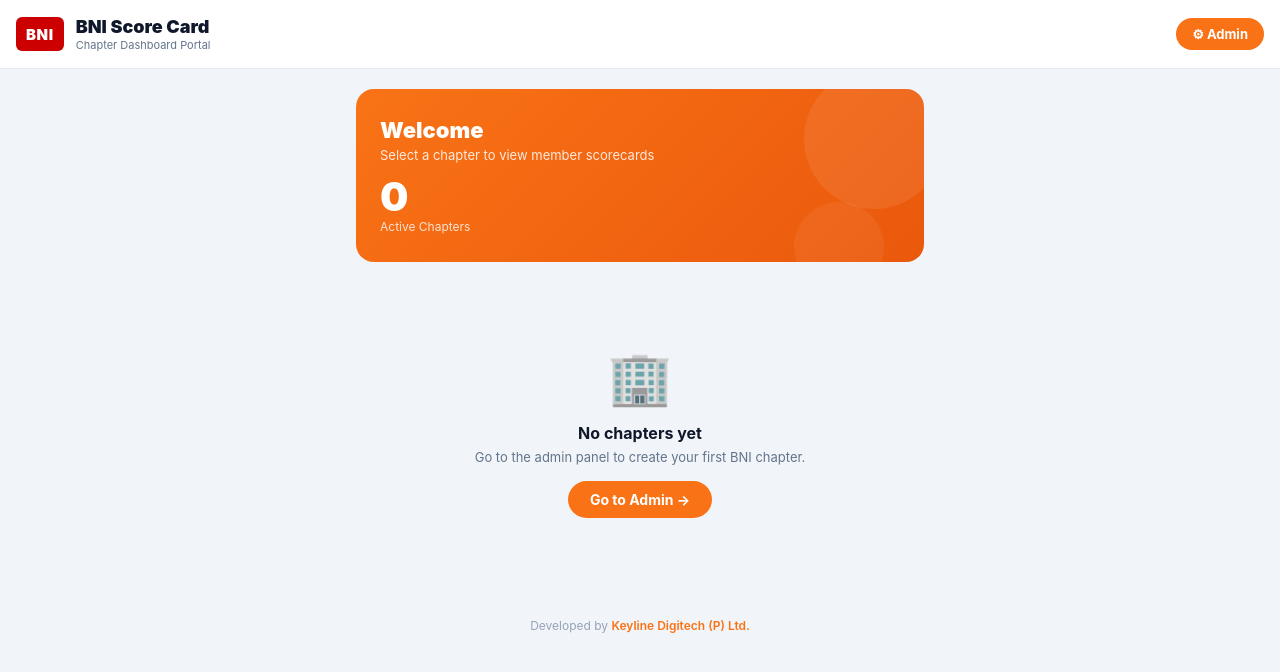
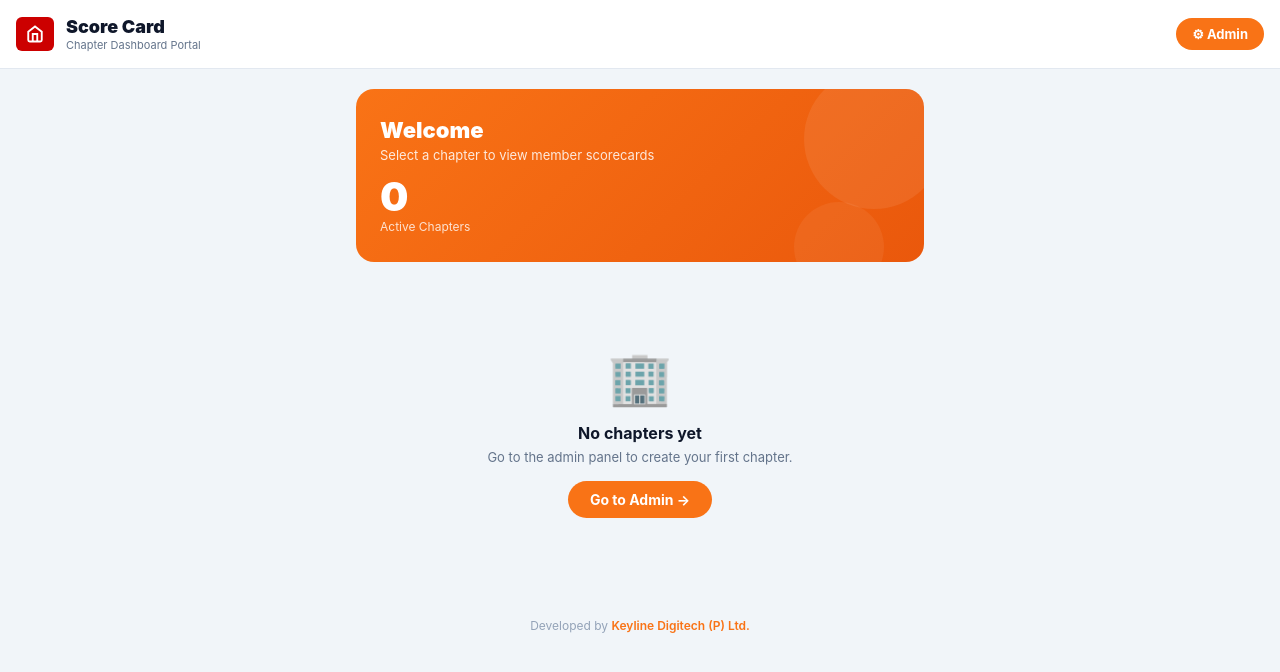
Before and after one commit to keyline/scorecard26, a Flask app: template templates/home.html in a window 1280 px wide. Shown: the top 672 px of the page. Run offline with Flask 3, Linux system fonts and the light colour scheme; the template is opened without the code that fills it, so the values that code supplies are empty.

Commit message:
remove all BNI text references, replace logo with home icon placeholder
Co-Authored-By: Claude Sonnet 4.6 <noreply@anthropic.com>

```diff
--- a/templates/admin.html
+++ b/templates/admin.html
@@ -3,7 +3,7 @@
 <head>
 <meta charset="UTF-8"/>
 <meta name="viewport" content="width=device-width,initial-scale=1,maximum-scale=1"/>
-<title>BNI Admin</title>
+<title>Admin Panel</title>
 <style>
 *{box-sizing:border-box;margin:0;padding:0}
 :root{
@@ -289,7 +289,7 @@ body{background:var(--bg);color:var(--text);
 <div class="header">
   <div style="height:32px;padding:0 10px;border-radius:6px;background:#cc0000;
     display:flex;align-items:center;justify-content:center;flex-shrink:0;">
-    <span style="color:#fff;font-size:15px;font-weight:900;letter-spacing:.04em;">BNI</span>
+    <svg width="18" height="18" viewBox="0 0 24 24" fill="none" stroke="#fff" stroke-width="2.5"><path d="M3 9l9-7 9 7v11a2 2 0 01-2 2H5a2 2 0 01-2-2z"/><polyline points="9 22 9 12 15 12 15 22"/></svg>
   </div>
   <div class="header-divider"></div>
   <div>
--- a/templates/home.html
+++ b/templates/home.html
@@ -3,7 +3,7 @@
 <head>
 <meta charset="UTF-8"/>
 <meta name="viewport" content="width=device-width,initial-scale=1,maximum-scale=1"/>
-<title>BNI Score Card</title>
+<title>Score Card</title>
 <style>
 *{box-sizing:border-box;margin:0;padding:0}
 :root{
@@ -96,10 +96,10 @@ body{background:var(--bg);color:var(--text);
 <div class="header">
   <div style="height:34px;padding:0 10px;border-radius:6px;background:#cc0000;
     display:flex;align-items:center;justify-content:center;flex-shrink:0;">
-    <span style="color:#fff;font-size:15px;font-weight:900;letter-spacing:.04em;">BNI</span>
+    <svg width="18" height="18" viewBox="0 0 24 24" fill="none" stroke="#fff" stroke-width="2.5"><path d="M3 9l9-7 9 7v11a2 2 0 01-2 2H5a2 2 0 01-2-2z"/><polyline points="9 22 9 12 15 12 15 22"/></svg>
   </div>
   <div>
-    <div class="header-title">BNI Score Card</div>
+    <div class="header-title">Score Card</div>
     <div class="header-sub">Chapter Dashboard Portal</div>
   </div>
   <a class="admin-btn" href="/admin">⚙ Admin</a>
@@ -147,7 +147,7 @@ body{background:var(--bg);color:var(--text);
   <div class="empty">
     <div class="icon">🏢</div>
     <h3>No chapters yet</h3>
-    <p>Go to the admin panel to create your first BNI chapter.</p>
+    <p>Go to the admin panel to create your first chapter.</p>
     <a class="go-admin" href="/admin">Go to Admin →</a>
   </div>
   {% endif %}
--- a/templates/login.html
+++ b/templates/login.html
@@ -3,7 +3,7 @@
 <head>
 <meta charset="UTF-8"/>
 <meta name="viewport" content="width=device-width,initial-scale=1,maximum-scale=1"/>
-<title>BNI Admin — Login</title>
+<title>Admin — Login</title>
 <style>
 *{box-sizing:border-box;margin:0;padding:0}
 :root{
@@ -39,7 +39,7 @@ body{background:var(--bg);font-family:-apple-system,BlinkMacSystemFont,'Segoe UI
   <div class="logo-wrap">
     <div style="display:inline-flex;height:44px;padding:0 16px;border-radius:8px;
       background:#cc0000;align-items:center;justify-content:center;">
-      <span style="color:#fff;font-size:22px;font-weight:900;letter-spacing:.06em;">BNI</span>
+      <svg width="24" height="24" viewBox="0 0 24 24" fill="none" stroke="#fff" stroke-width="2.5"><path d="M3 9l9-7 9 7v11a2 2 0 01-2 2H5a2 2 0 01-2-2z"/><polyline points="9 22 9 12 15 12 15 22"/></svg>
     </div>
   </div>
   <div class="card-title">Welcome back</div>
--- a/templates/logs.html
+++ b/templates/logs.html
@@ -3,7 +3,7 @@
 <head>
 <meta charset="UTF-8"/>
 <meta name="viewport" content="width=device-width,initial-scale=1,maximum-scale=1"/>
-<title>Activity Log — BNI Admin</title>
+<title>Activity Log</title>
 <style>
 *{box-sizing:border-box;margin:0;padding:0}
 :root{
@@ -99,7 +99,7 @@ body{background:var(--bg);color:var(--text);
 <div class="header">
   <div style="height:32px;padding:0 10px;border-radius:6px;background:#cc0000;
     display:flex;align-items:center;justify-content:center;flex-shrink:0;">
-    <span style="color:#fff;font-size:15px;font-weight:900;letter-spacing:.04em;">BNI</span>
+    <svg width="18" height="18" viewBox="0 0 24 24" fill="none" stroke="#fff" stroke-width="2.5"><path d="M3 9l9-7 9 7v11a2 2 0 01-2 2H5a2 2 0 01-2-2z"/><polyline points="9 22 9 12 15 12 15 22"/></svg>
   </div>
   <div class="header-divider"></div>
   <div>
```
Also changed, not shown: templates/index.html (+4 -4 lines).
